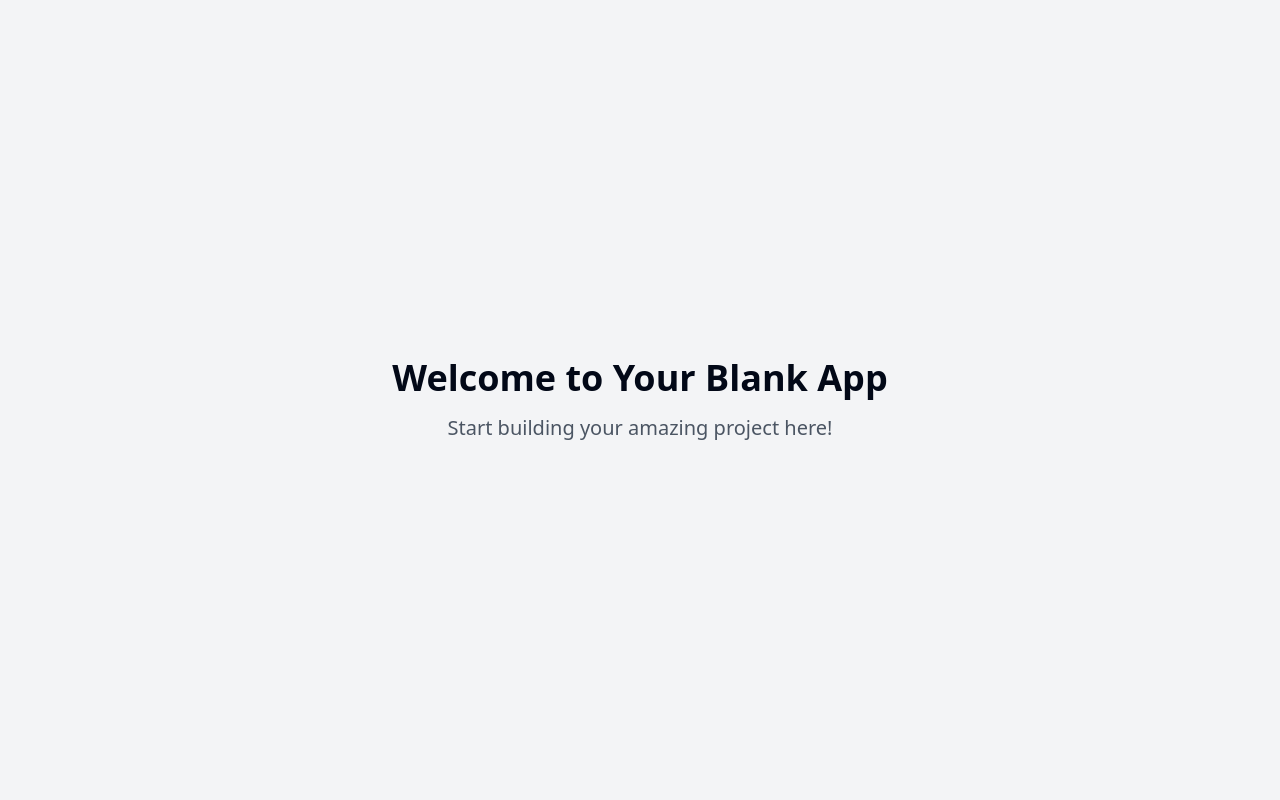
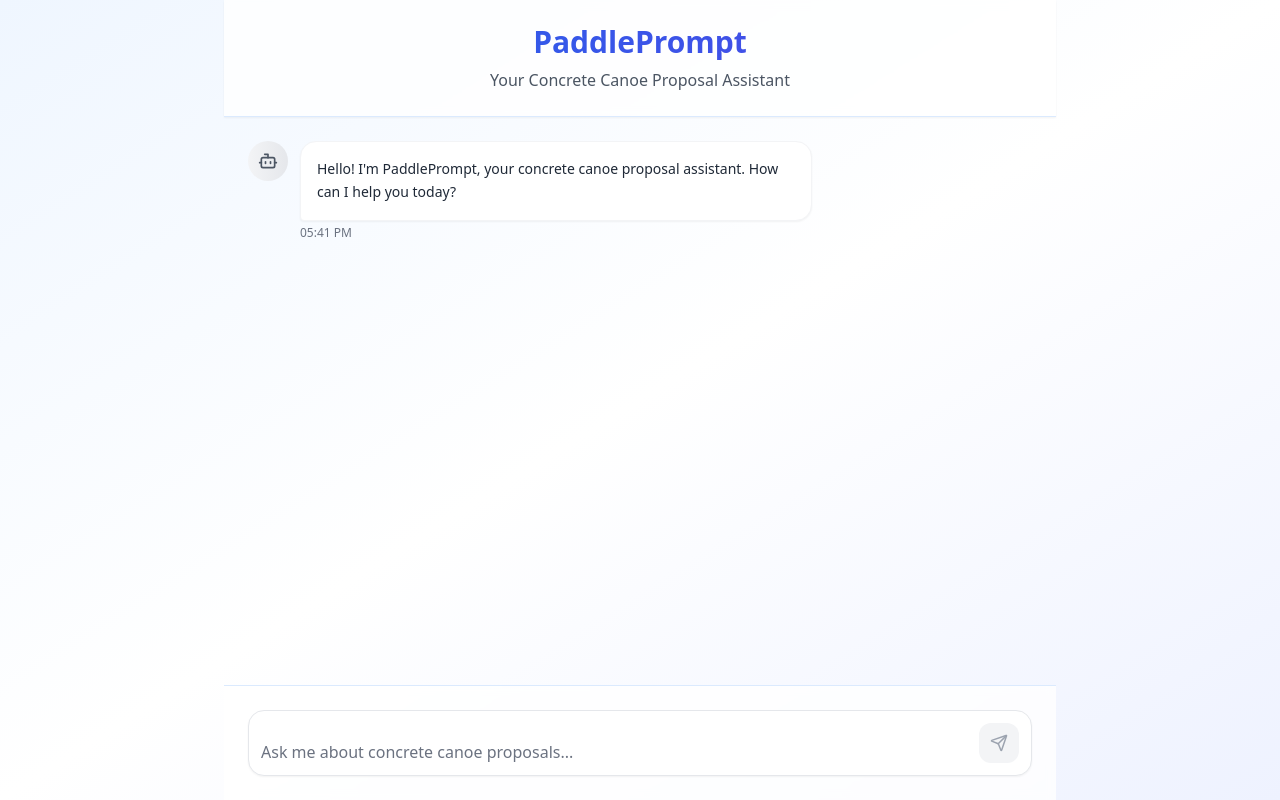
Before and after one commit to anthony-lamelas/PaddlePrompt_frontend, a React (Vite) app: page / in a window 1280 px wide. Built offline with nearby package versions, Linux system fonts and the light colour scheme.

Commit message:
Create PaddlePrompt frontend
Implement a single-page frontend for a chatbot application named PaddlePrompt. The frontend should interact with a backend API, sending questions in JSON format and displaying responses received in JSON format. The design should be modern.

```diff
--- /dev/null
+++ b/src/components/ChatInput.tsx
@@ -0,0 +1,65 @@
+
+import React, { useState, useRef, useEffect } from 'react';
+import { Send } from 'lucide-react';
+
+interface ChatInputProps {
+  onSendMessage: (message: string) => void;
+  disabled?: boolean;
+}
+
+const ChatInput: React.FC<ChatInputProps> = ({ onSendMessage, disabled = false }) => {
+  const [message, setMessage] = useState('');
+  const textareaRef = useRef<HTMLTextAreaElement>(null);
+
+  const handleSubmit = (e: React.FormEvent) => {
+    e.preventDefault();
+    if (message.trim() && !disabled) {
+      onSendMessage(message.trim());
+      setMessage('');
+    }
+  };
+
+  const handleKeyDown = (e: React.KeyboardEvent) => {
+    if (e.key === 'Enter' && !e.shiftKey) {
+      e.preventDefault();
+      handleSubmit(e);
+    }
+  };
+
+  useEffect(() => {
+    if (textareaRef.current) {
+      textareaRef.current.style.height = 'auto';
+      textareaRef.current.style.height = `${textareaRef.current.scrollHeight}px`;
+    }
+  }, [message]);
+
+  return (
+    <form onSubmit={handleSubmit} className="relative">
+      <div className="flex items-end space-x-3 bg-white rounded-2xl border border-gray-200 shadow-sm p-3 focus-within:ring-2 focus-within:ring-blue-500 focus-within:border-transparent transition-all">
+        <textarea
+          ref={textareaRef}
+          value={message}
+          onChange={(e) => setMessage(e.target.value)}
+          onKeyDown={handleKeyDown}
+          placeholder="Ask me about concrete canoe proposals..."
+          disabled={disabled}
+          className="flex-1 resize-none border-none outline-none bg-transparent text-gray-800 placeholder-gray-500 max-h-32 min-h-[20px] leading-5"
+          rows={1}
+        />
+        <button
+          type="submit"
+          disabled={!message.trim() || disabled}
+          className={`flex-shrink-0 w-10 h-10 rounded-xl flex items-center justify-center transition-all ${
+            message.trim() && !disabled
+              ? 'bg-gradient-to-r from-blue-500 to-indigo-500 text-white hover:from-blue-600 hover:to-indigo-600 shadow-sm hover:shadow-md transform hover:scale-105'
+              : 'bg-gray-100 text-gray-400 cursor-not-allowed'
+          }`}
+        >
+          <Send size={18} />
+        </button>
+      </div>
+    </form>
+  );
+};
+
+export default ChatInput;
--- /dev/null
+++ b/src/components/ChatMessage.tsx
@@ -0,0 +1,49 @@
+
+import React from 'react';
+import { User, Bot } from 'lucide-react';
+
+interface Message {
+  id: string;
+  text: string;
+  isUser: boolean;
+  timestamp: Date;
+}
+
+interface ChatMessageProps {
+  message: Message;
+}
+
+const ChatMessage: React.FC<ChatMessageProps> = ({ message }) => {
+  const formatTime = (date: Date) => {
+    return date.toLocaleTimeString([], { hour: '2-digit', minute: '2-digit' });
+  };
+
+  return (
+    <div className={`flex items-start space-x-3 ${message.isUser ? 'flex-row-reverse space-x-reverse' : ''} animate-fade-in`}>
+      {/* Avatar */}
+      <div className={`flex-shrink-0 w-10 h-10 rounded-full flex items-center justify-center ${
+        message.isUser
+          ? 'bg-gradient-to-r from-blue-500 to-indigo-500 text-white'
+          : 'bg-gradient-to-r from-gray-100 to-gray-200 text-gray-600'
+      }`}>
+        {message.isUser ? <User size={20} /> : <Bot size={20} />}
+      </div>
+
+      {/* Message Content */}
+      <div className={`flex-1 max-w-xs sm:max-w-md lg:max-w-lg ${message.isUser ? 'text-right' : 'text-left'}`}>
+        <div className={`inline-block p-4 rounded-2xl shadow-sm ${
+          message.isUser
+            ? 'bg-gradient-to-r from-blue-500 to-indigo-500 text-white rounded-br-sm'
+            : 'bg-white text-gray-800 rounded-bl-sm border border-gray-100'
+        }`}>
+          <p className="text-sm leading-relaxed whitespace-pre-wrap">{message.text}</p>
+        </div>
+        <p className={`text-xs text-gray-500 mt-1 ${message.isUser ? 'text-right' : 'text-left'}`}>
+          {formatTime(message.timestamp)}
+        </p>
+      </div>
+    </div>
+  );
+};
+
+export default ChatMessage;
--- /dev/null
+++ b/src/components/TypingIndicator.tsx
@@ -0,0 +1,25 @@
+
+import React from 'react';
+import { Bot } from 'lucide-react';
+
+const TypingIndicator: React.FC = () => {
+  return (
+    <div className="flex items-start space-x-3 animate-fade-in">
+      {/* Avatar */}
+      <div className="flex-shrink-0 w-10 h-10 rounded-full flex items-center justify-center bg-gradient-to-r from-gray-100 to-gray-200 text-gray-600">
+        <Bot size={20} />
+      </div>
+
+      {/* Typing Animation */}
+      <div className="bg-white rounded-2xl rounded-bl-sm border border-gray-100 shadow-sm p-4">
+        <div className="flex space-x-1">
+          <div className="w-2 h-2 bg-gray-400 rounded-full animate-bounce"></div>
+          <div className="w-2 h-2 bg-gray-400 rounded-full animate-bounce" style={{ animationDelay: '0.1s' }}></div>
+          <div className="w-2 h-2 bg-gray-400 rounded-full animate-bounce" style={{ animationDelay: '0.2s' }}></div>
+        </div>
+      </div>
+    </div>
+  );
+};
+
+export default TypingIndicator;
--- a/src/index.css
+++ b/src/index.css
@@ -1,3 +1,4 @@
+
 @tailwind base;
 @tailwind components;
 @tailwind utilities;
@@ -99,3 +100,20 @@
     @apply bg-background text-foreground;
   }
 }
+
+@layer utilities {
+  .animate-fade-in {
+    animation: fadeIn 0.3s ease-in-out;
+  }
+
+  @keyframes fadeIn {
+    from {
+      opacity: 0;
+      transform: translateY(10px);
+    }
+    to {
+      opacity: 1;
+      transform: translateY(0);
+    }
+  }
+}
--- a/src/pages/Index.tsx
+++ b/src/pages/Index.tsx
@@ -1,11 +1,114 @@
-// Update this page (the content is just a fallback if you fail to update the page)
+
+import React, { useState, useRef, useEffect } from 'react';
+import { Send } from 'lucide-react';
+import ChatMessage from '../components/ChatMessage';
+import ChatInput from '../components/ChatInput';
+import TypingIndicator from '../components/TypingIndicator';
+
+interface Message {
+  id: string;
+  text: string;
+  isUser: boolean;
+  timestamp: Date;
+}
 
 const Index = () => {
+  const [messages, setMessages] = useState<Message[]>([
+    {
+      id: '1',
+      text: "Hello! I'm PaddlePrompt, your concrete canoe proposal assistant. How can I help you today?",
+      isUser: false,
+      timestamp: new Date()
+    }
+  ]);
+  const [isTyping, setIsTyping] = useState(false);
+  const messagesEndRef = useRef<HTMLDivElement>(null);
+
+  const scrollToBottom = () => {
+    messagesEndRef.current?.scrollIntoView({ behavior: "smooth" });
+  };
+
+  useEffect(() => {
+    scrollToBottom();
+  }, [messages, isTyping]);
+
+  const handleSendMessage = async (text: string) => {
+    if (!text.trim()) return;
+
+    const userMessage: Message = {
+      id: Date.now().toString(),
+      text,
+      isUser: true,
+      timestamp: new Date()
+    };
+
+    setMessages(prev => [...prev, userMessage]);
+    setIsTyping(true);
+
+    try {
+      // Replace with your actual backend endpoint
+      const response = await fetch('/api/chat', {
+        method: 'POST',
+        headers: {
+          'Content-Type': 'application/json',
+        },
+        body: JSON.stringify({ question: text }),
+      });
+
+      if (!response.ok) {
+        throw new Error('Failed to get response');
+      }
+
+      const data = await response.json();
+
+      const botMessage: Message = {
+        id: (Date.now() + 1).toString(),
+        text: data.answer || "I'm sorry, I couldn't process your request at the moment.",
+        isUser: false,
+        timestamp: new Date()
+      };
+
+      setMessages(prev => [...prev, botMessage]);
+    } catch (error) {
+      console.error('Error sending message:', error);
+      const errorMessage: Message = {
+        id: (Date.now() + 1).toString(),
+        text: "I'm sorry, I'm having trouble connecting to my knowledge base. Please try again later.",
+        isUser: false,
+        timestamp: new Date()
+      };
+      setMessages(prev => [...prev, errorMessage]);
+    } finally {
+      setIsTyping(false);
+    }
+  };
+
   return (
-    <div className="min-h-screen flex items-center justify-center bg-gray-100">
-      <div className="text-center">
-        <h1 className="text-4xl font-bold mb-4">Welcome to Your Blank App</h1>
-        <p className="text-xl text-gray-600">Start building your amazing project here!</p>
+    <div className="min-h-screen bg-gradient-to-br from-blue-50 via-white to-indigo-50">
+      <div className="container mx-auto max-w-4xl h-screen flex flex-col">
+        {/* Header */}
+        <div className="bg-white/80 backdrop-blur-sm border-b border-blue-100 p-6 shadow-sm">
+          <div className="text-center">
+            <h1 className="text-3xl font-bold bg-gradient-to-r from-blue-600 to-indigo-600 bg-clip-text text-transparent">
+              PaddlePrompt
+            </h1>
+            <p className="text-gray-600 mt-2">Your Concrete Canoe Proposal Assistant</p>
+          </div>
+        </div>
+
+        {/* Chat Messages */}
+        <div className="flex-1 overflow-y-auto p-6 space-y-4">
+          {messages.map((message) => (
+            <ChatMessage key={message.id} message={message} />
+          ))}
+          {isTyping && <TypingIndicator />}
+          <div ref={messagesEndRef} />
+        </div>
+
+        {/* Chat Input */}
+        <div className="p-6 bg-white/80 backdrop-blur-sm border-t border-blue-100">
+          <ChatInput onSendMessage={handleSendMessage} disabled={isTyping} />
+        </div>
       </div>
     </div>
   );
```
